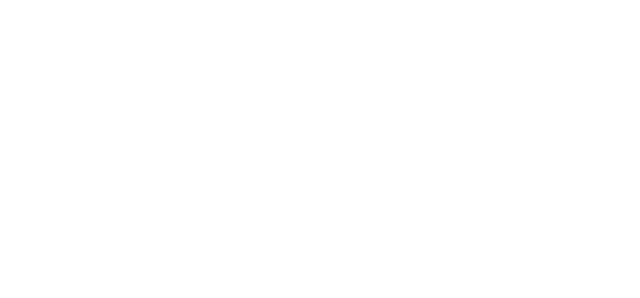
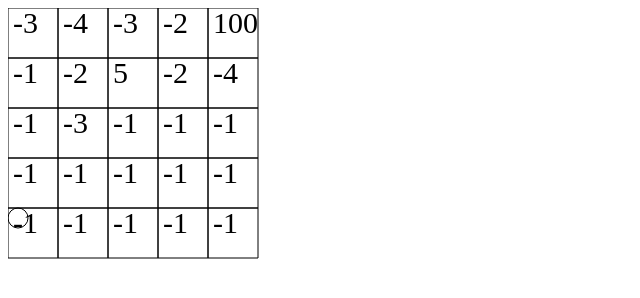
Before and after one commit to LTailor/MDPJS, a plain HTML site: page index.html in a window 1280 px wide. Shown: the whole page, without its empty margins (0-640 px from the left). Drawn offline with Linux system fonts and the light colour scheme.

Commit message:
demo grid

```diff
--- a/DemoGrid.js
+++ b/DemoGrid.js
@@ -3,11 +3,40 @@
  */
 (function(){
     var gridData={
-        rewards:[[-3,-4,-3,-2,-3],[-1,-2,5,-2,-4],[-1,-3,-1,-1,-1],[-1,-1,-1,-1,-1],[-1,-1,-1,-1,-1]]
+        rewards:[[-3,-4,-3,-2,100],[-1,-2,5,-2,-4],[-1,-3,-1,-1,-1],[-1,-1,-1,-1,-1],[-1,-1,-1,-1,-1]]
     }
 
     var gridView={
+        drawGrid:function(gridSelector,cell_width){
+            var grid=document.getElementById(gridSelector);
+            var cnx=grid.getContext('2d');
+            cnx.font="30px serif";
+            for(var i=0;i<gridData.rewards.length;i++)
+            {
+                for(var j=0;j<gridData.rewards.length;j++)
+                {
 
+                    cnx.rect(j*cell_width,i*cell_width,cell_width,cell_width);
+                    cnx.fillText(gridData.rewards[i][j],j*cell_width+5,i*cell_width+25);
+                }
+            }
+
+            cnx.stroke();
+
+        },
+
+        drawMarker:function(gridSelector,x,y,cell_width)
+        {
+            var grid=document.getElementById(gridSelector);
+            var cnx=grid.getContext('2d');
+
+            cnx.beginPath();
+            cnx.arc(x*cell_width+10,y*cell_width+10,10,0,2*Math.PI);
+            cnx.stroke();
+        }
     }
 
+    gridView.drawGrid('demo_grid',50);
+    gridView.drawMarker('demo_grid',0,4,50);
+
 })();
--- a/index.html
+++ b/index.html
@@ -4,6 +4,7 @@
     <meta charset="UTF-8">
     <title></title>
     <script src="mdplib.js"></script>
+
 </head>
 <body>
 <script>
@@ -47,8 +48,11 @@
 
 
 </script>
-<canvas id="demo_grid">
+
+<canvas id="demo_grid" name="demo_grid" width=700% height="700%">
 
 </canvas>
+
+<script src="DemoGrid.js"></script>
 </body>
 </html>
```
